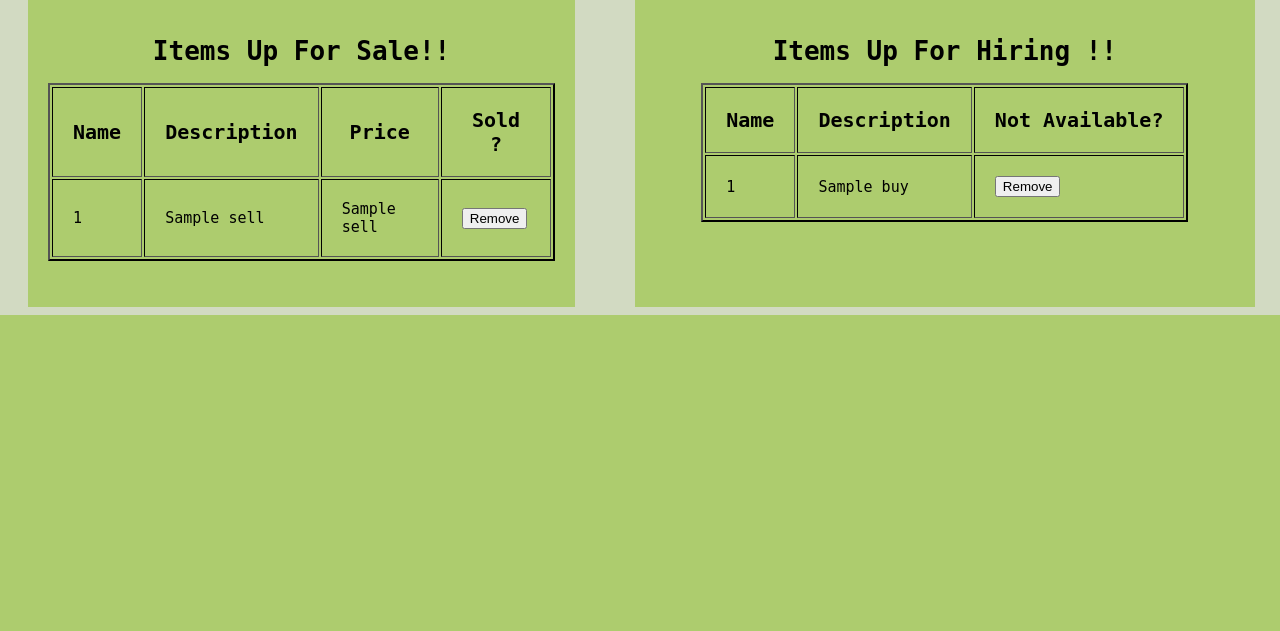
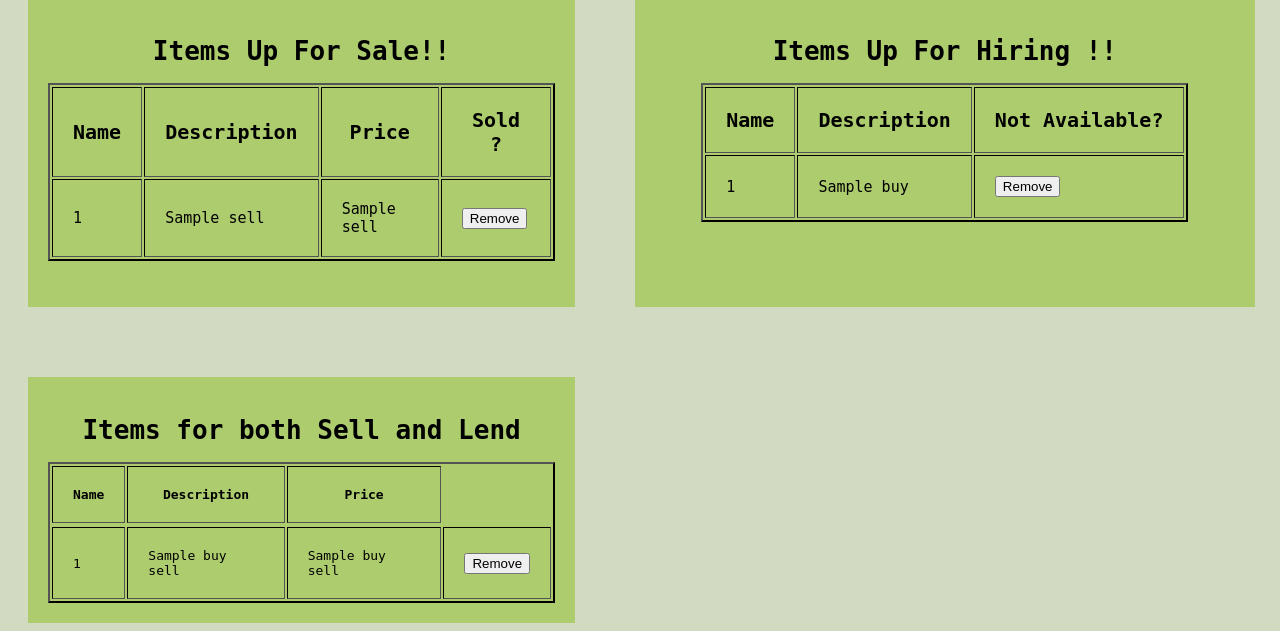
Before and after one commit to hemanth-sunkireddy/ISS_Hackhaton, a Flask app: template templates/studentProfile.html in a window 1280 px wide. Shown: the part 805-1436 px from the top of the page. Before the commit the page ends 1120 px from the top, so only its background shows below. Run offline with Flask 3, Linux system fonts and the light colour scheme; the template is opened without the code that fills it: most values are stand-ins (such as "Sample title", 1, 10 or a date in 2020).

Commit message:
Updated studentProfile with another box of both sell and lend box in  app.py

```diff
--- a/templates/studentProfile.html
+++ b/templates/studentProfile.html
@@ -208,6 +208,45 @@
       </table>
     </div>
 
+    <div class="cell" style="background-color:#adcc6e;margin-top:50px; margin-right:20px; margin-left:20px;font-family: monospace;">
+      <h1>Items for both Sell and Lend</h1>
+      {% if buy_sell %}
+     <center>
+      <table border="2" style="border-color:black;"  cellpadding="20">
+        <thead>
+          <th>
+           Name
+          </th>
+          <th>
+            Description
+          </th>
+          <th>
+            Price
+          </th>
+
+        </thead>
+        <tbody>
+          <tr>
+           {% for buy_sell in buy_sell %}
+          <tr>
+            <td>{{ buy_sell[0] }}</td>
+            <td>{{ buy_sell[1] }}</td>
+            <td>{{ buy_sell[2] }}</td>
+            <td><button class="remove-button" onclick="removeSellLend('{{ buy_sell[0] }}')">Remove</button></td>
+          </tr>
+        {% endfor %}
+          </tr>
+        </tbody>
+      </center>
+      {% else %}
+      <div style="display:flex;justify-content:center;">
+        <p style="font-size: 15px; text-align:center;">Nothing Added Yet!</p>
+      </div>
+  {% endif %}
+      </table>
+    </div>
+
+
 </body>
 <script>
   function removeSell(name) {
@@ -249,6 +288,25 @@
       });
   }
 
+  function removeSellLend(name) {
+    fetch('/remove-from-sell-lend', {
+      method: 'POST',
+      headers: {
+        'Content-Type': 'application/json'
+      },
+      body: JSON.stringify({
+        'name': name
+      })
+    })
+    .then(function(response) {
+
+      location.reload();
+    })
+    .catch(function(error) {
+      console.error('hiiiii', error);
+    });
+  }
+
 </script>
 
 </html>
```
